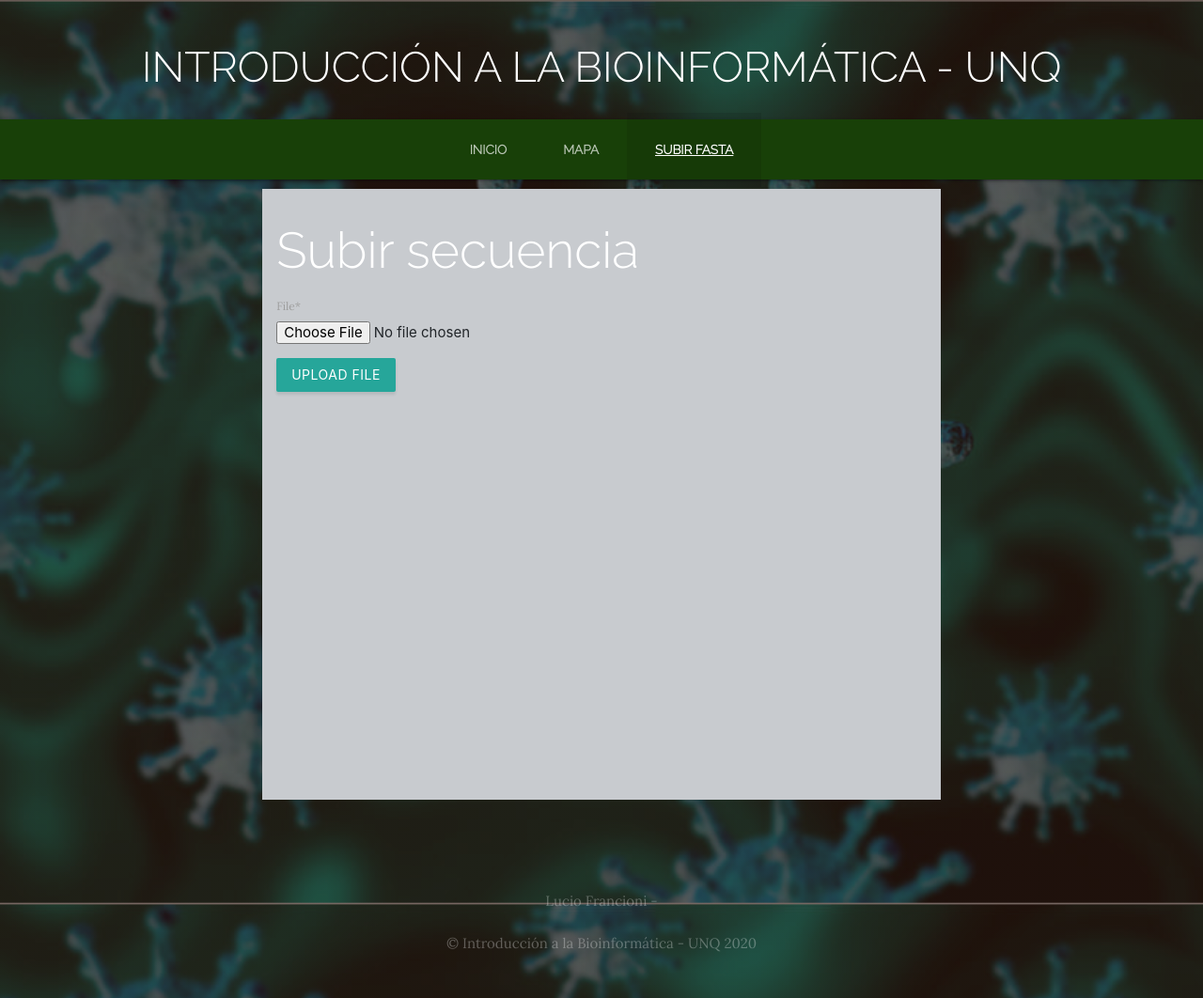
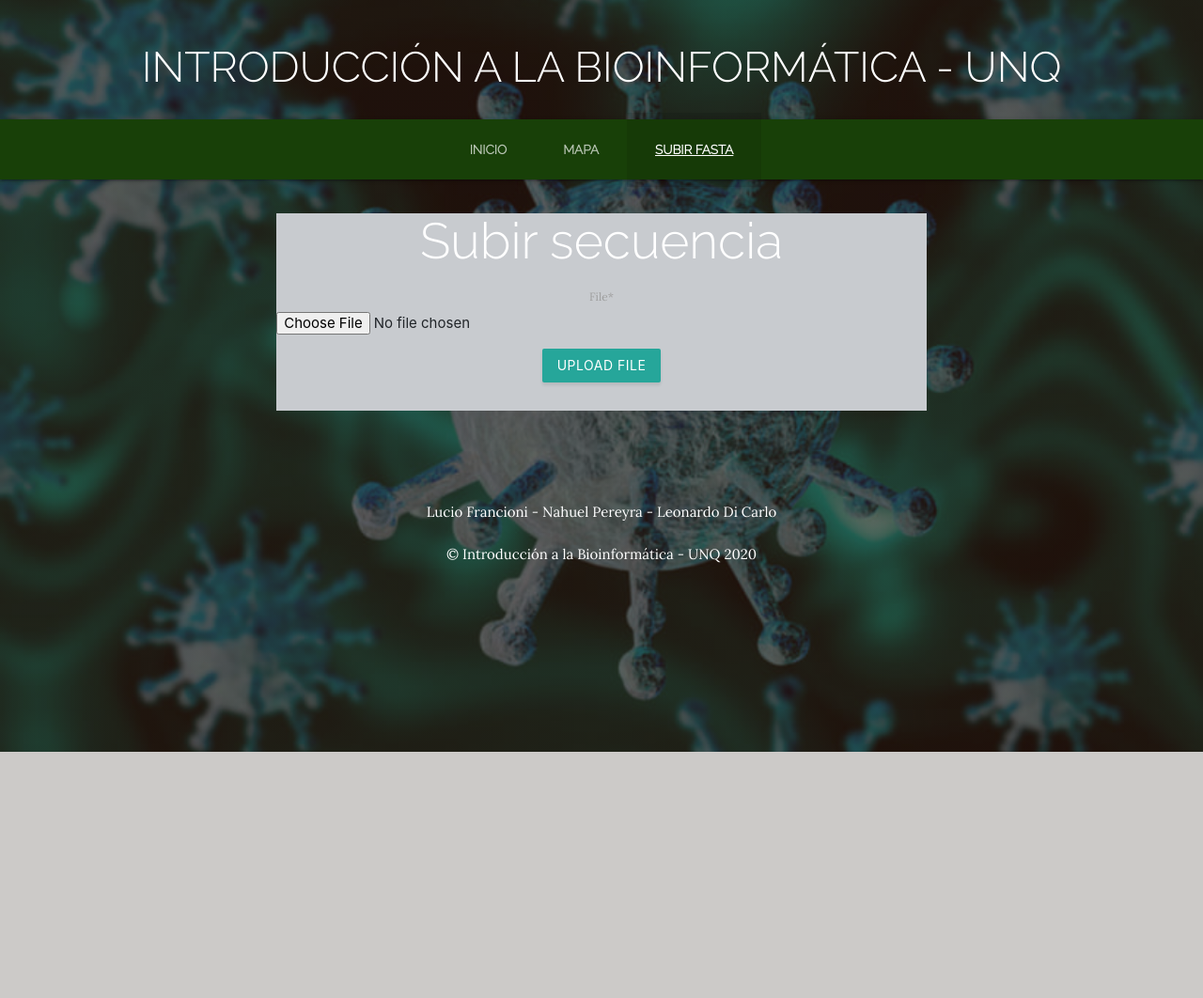
Before and after one commit to BioinformaticaUNQ/bioInformaticaTpFinal, a Django app: page /upload in a window 1280 px wide. Shown: the whole page at 94% size. After the commit the page ends 800 px from the top, so only its background shows below. Run offline with Django 3.2, Linux system fonts and the light colour scheme; some libraries are stand-ins or nearby versions.

Commit message:
agrego metodo para leer obtener coordenadas y areglo estilo

```diff
--- a/TpFinalBio/wsgi.py
+++ b/TpFinalBio/wsgi.py
@@ -11,7 +11,7 @@
 
 from django.core.wsgi import get_wsgi_application
 
-os.environ.setdefault('DJANGO_SETTINGS_MODULE', 'TpFinalBio.settings.production')
+os.environ.setdefault('DJANGO_SETTINGS_MODULE', 'TpFinalBio.settings.local')
 
 #application = get_wsgi_application()
 
--- a/TpFinalBioApp/static/TpFinalBioApp/css/styles.css
+++ b/TpFinalBioApp/static/TpFinalBioApp/css/styles.css
@@ -230,8 +230,6 @@
    background-color: transparent;
 }
 
-
-
 .btn {
   box-shadow: 0px 3px 3px 0px rgba(33, 37, 41, 0.1);
 }
@@ -285,12 +283,10 @@
 
 
 .uploadedSecuence{
-  margin-top: 10px;
+  margin-top: 15px;
   background-color: #c8cbcf;
-  position: relative;
-  padding-bottom: 75%;
-  height: 0;
-  overflow: hidden;
+  text-align: center;
+  padding-bottom: 15px;
 }
 
 .colorfont{
--- a/TpFinalBioApp/templates/TpFinalBioApp/index.html
+++ b/TpFinalBioApp/templates/TpFinalBioApp/index.html
@@ -9,7 +9,7 @@
     <!-- Bootstrap -->
     <link href="{%static 'TpFinalBioApp/vendor/bootstrap/css/bootstrap.min.css' %}" rel="stylesheet">
 
-     <!-- Compiled and minified CSS -->
+    <!-- Compiled and minified CSS -->
     <link rel="stylesheet" href="https://cdnjs.cloudflare.com/ajax/libs/materialize/1.0.0/css/materialize.min.css">
 
     <!-- Compiled and minified JavaScript -->
@@ -23,6 +23,7 @@
 
     <!-- Styles -->
     <link href="{%static 'TpFinalBioApp//css/styles.css' %}" rel="stylesheet">
+    <title>{% block titulo %}Introducción a la Bioinformática{% endblock titulo %}</title>
 </head>
 
 <body>
@@ -59,7 +60,7 @@
     {% include 'common/messages.html' %}
     <div class="container">
       <div class="row">
-        <div class=" col-md-10 mx-auto uploadedSecuence">
+        <div class=" col-md-10 mx-auto">
 
         {% block contenido %}
 
@@ -72,39 +73,17 @@
   <!-- Footer -->
   <footer class="footer text-faded text-center py-5">
     <div class="container">
-      <p class="m-0">
-        <a href="#" class="link">
-          <span class="fa-stack fa-lg">
-            <i class="fa fa-circle fa-stack-2x"></i>
-            <i class="fa fa-twitter fa-stack-1x fa-inverse"></i>
-          </span>
-        </a>
-        <a href="#" class="link">
-          <span class="fa-stack fa-lg">
-            <i class="fa fa-circle fa-stack-2x"></i>
-            <i class="fa fa-facebook fa-stack-1x fa-inverse"></i>
-          </span>
-        </a>
-        <a href="#" class="link">
-          <span class="fa-stack fa-lg">
-            <i class="fa fa-circle fa-stack-2x"></i>
-            <i class="fa fa-instagram fa-stack-1x fa-inverse"></i>
-          </span>
-        </a>
-    </p>
-      <p class="m-0 mbt">
-        Lucio Francioni -
+      <p class="m-0 mbt colorfont">
+        Lucio Francioni - Nahuel Pereyra - Leonardo Di Carlo
       </p>
-      <p class="m-0 mbt1">&copy; Introducción a la Bioinformática - UNQ 2020</p>
+      <p class="m-0 mbt1 colorfont">&copy; Introducción a la Bioinformática - UNQ 2020</p>
     </div>
 </footer>
 
   <!-- Bootstrap -->
   <script src="https://cdnjs.cloudflare.com/ajax/libs/jquery/3.1.1/jquery.min.js"></script>
   <script src="{%static 'TpFinalBioApp/vendor/bootstrap/js/bootstrap.bundle.min.js'%}"></script>
-  <script async defer
-    src="https://maps.googleapis.com/maps/api/js?key=AIzaSyAqJwGQtaGHY5Bm56dMzfcRgRRQ9uCn8G8&libraries=places">
-  </script>
+  <script src="https://maps.googleapis.com/maps/api/js?key=AIzaSyAqJwGQtaGHY5Bm56dMzfcRgRRQ9uCn8G8"></script>
   <script src="{%static 'TpFinalBioApp/js/scripts.js' %}"></script>
 </body>
 </html>
--- a/TpFinalBioApp/templates/TpFinalBioApp/upload.html
+++ b/TpFinalBioApp/templates/TpFinalBioApp/upload.html
@@ -4,7 +4,7 @@
 {% load static %}
 
 {% block contenido %}
-
+    <div class="uploadedSecuence">
         <h2 class="colorfont">Subir secuencia</h2>
         <form method="post" enctype="multipart/form-data">
             {% csrf_token %}
@@ -15,5 +15,5 @@
         {% if url %}
             <p>Uploaded file: <a href="{{ url }}">{{ url }}</a></p>
         {% endif %}
-
+    </div>
 {% endblock %}
--- a/TpFinalBioApp/views.py
+++ b/TpFinalBioApp/views.py
@@ -6,13 +6,13 @@
 # Create your views here.
 from TpFinalBioApp.handler import handle_uploaded_file
 from TpFinalBioApp.models import Secuence
+import gmplot
 
 
 def home(request):
     return render(request,"TpFinalBioApp/home.html")
 
 def map(request):
-
     #markers = [{"titulo": 'En este lugar vive Lucio', "latitude": -34.7430435,"longitude": -58.25890429999998},
     #          {"titulo": 'En este lugar vive Emiliano', "latitude": -34.719658,"longitude": -58.255364}]
     #json_string = json.dumps(markers)
@@ -52,3 +52,7 @@
 
 
     return render(request, "TpFinalBioApp/uploaded_secuence.html", {'fasta_sequences': fasta_sequences})
+
+def convertDirectionToCoordinates(self, direction):
+    apikey = 'AIzaSyAqJwGQtaGHY5Bm56dMzfcRgRRQ9uCn8G8'
+    return gmplot.GoogleMapPlotter.geocode(direction, apikey=apikey)
--- a/manage.py
+++ b/manage.py
@@ -5,7 +5,7 @@
 
 
 def main():
-    os.environ.setdefault('DJANGO_SETTINGS_MODULE', 'TpFinalBio.settings.production')
+    os.environ.setdefault('DJANGO_SETTINGS_MODULE', 'TpFinalBio.settings.local')
     try:
         from django.core.management import execute_from_command_line
     except ImportError as exc:
--- a/requirements.txt
+++ b/requirements.txt
@@ -5,3 +5,5 @@
 psycopg2==2.8.5
 dj-static==0.0.6
 django-crispy-forms
+gmplot
+biopython
```
Also changed, not shown: TpFinalBio/settings/base.py (line endings or trailing spaces). Lines whose indentation alone changed are shown as unchanged.
